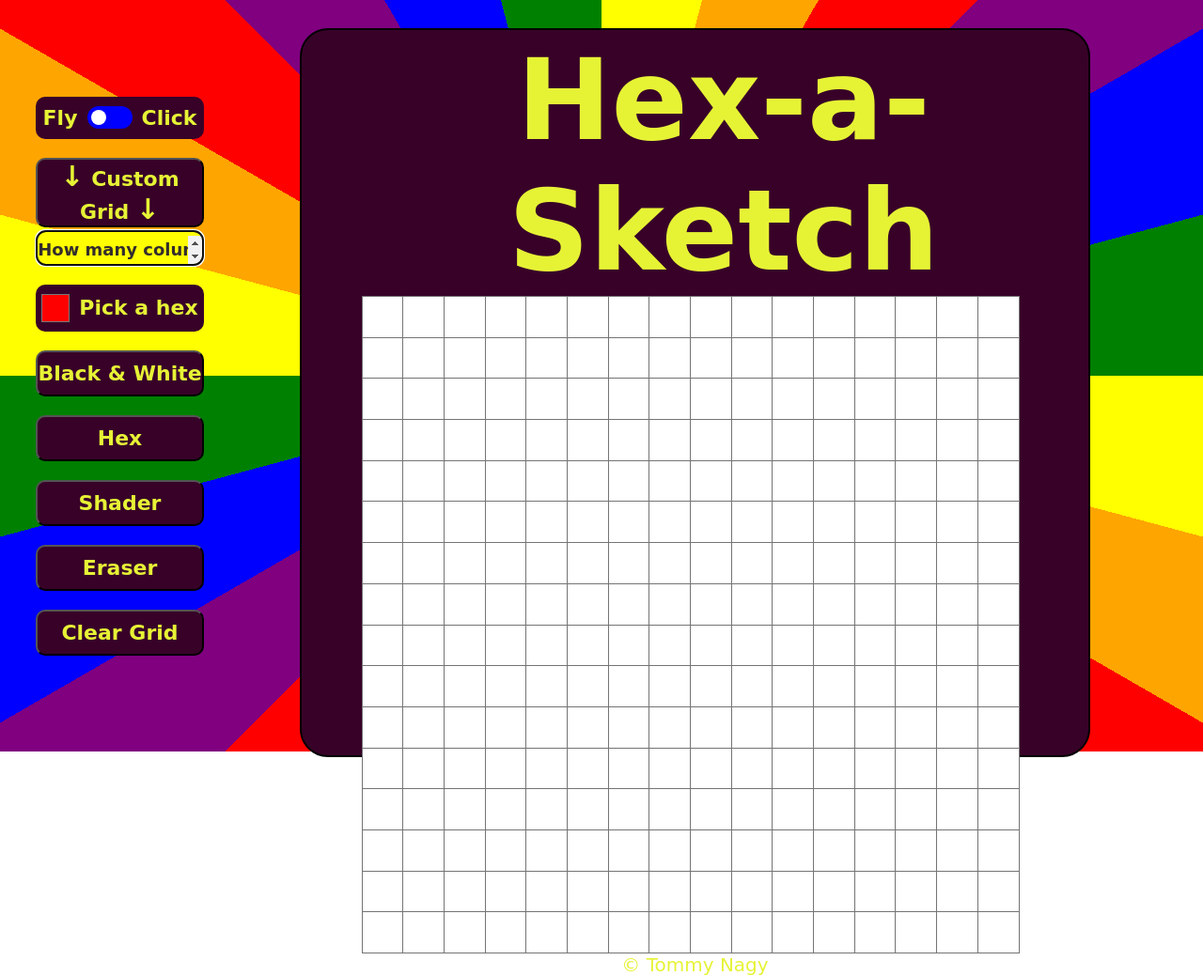
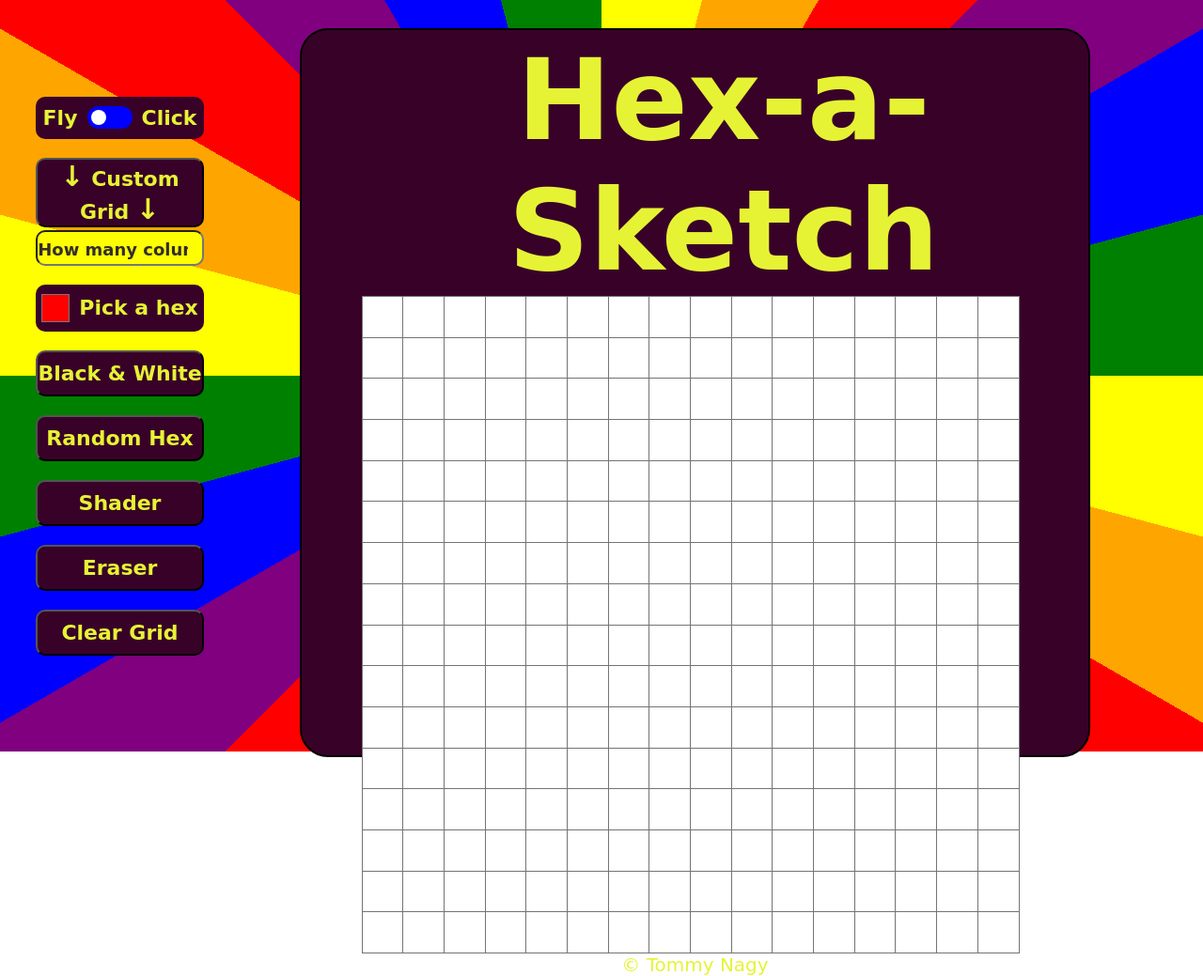
Before and after one commit to TommyN987/etch-a-sketch, a plain HTML site: page index.html in a window 1280 px wide. Shown: the whole page at 94% size. Drawn offline with Linux system fonts and the light colour scheme; a web font is replaced by a local one.

Commit message:
remove autofocus from customgrid

```diff
--- a/index.html
+++ b/index.html
@@ -27,14 +27,13 @@
 					name="custom-cols"
 					id="custom-cols"
 					placeholder="How many columns?"
-					autofocus="true"
 				/>
         <div class="switch-container">
           <input type="color" value="#ff0000" id="colorPicker">
           <span id="hex-text">Pick a hex</span>
         </div>
 				<button id="btn-black">Black & White</button>
-				<button id="btn-hex">Hex</button>
+				<button id="btn-hex">Random Hex</button>
 				<button id="btn-shader">Shader</button>
 				<button id="btn-eraser">Eraser</button>
 				<button id="btn-clear">Clear Grid</button>
```
